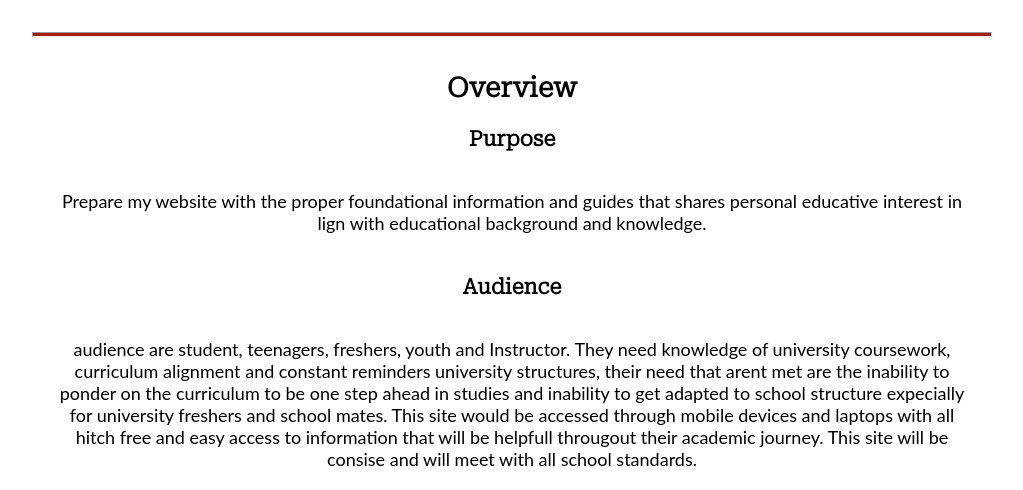
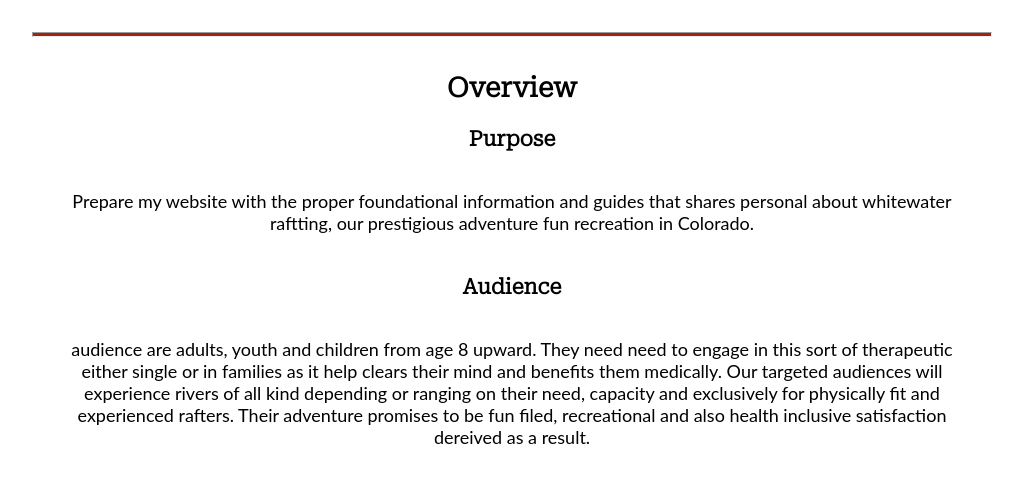
Before and after one commit to Nathan-Sheyi/WDD-130, a plain HTML site: page wwr/site-plan-rafting.html in a window 1280 px wide. Shown: the part 310-800 px from the top of the page, without its empty margins (128-1151 px from the left). Drawn offline with Linux system fonts and the light colour scheme.

Commit message:
plan added

```diff
--- a/wwr/site-plan-rafting.html
+++ b/wwr/site-plan-rafting.html
@@ -20,11 +20,11 @@
     <hr />
     <h2>Overview</h2>
     <h3>Purpose</h3>
-    <p>Prepare my website with the proper foundational information and guides that shares personal educative interest in lign with educational background and knowledge.</p>
+    <p>Prepare my website with the proper foundational information and guides that shares personal about whitewater raftting, our prestigious adventure fun recreation in Colorado.</p>
     <!-- change this -->
 
     <h3>Audience</h3>
-    <p>audience are student, teenagers, freshers, youth and Instructor. They need knowledge of university coursework, curriculum alignment and constant reminders university structures, their need that arent met are the inability to ponder on the curriculum to be one step ahead in studies and inability to get adapted to school structure expecially for university freshers and school mates. This site would be accessed through mobile devices and laptops with all hitch free and easy access to information that will be helpfull througout their academic journey. This site will be  consise and will meet with all school standards.</p>
+    <p>audience are adults, youth and children from age 8 upward. They need need to engage in this sort of therapeutic either single or in families as it help clears their mind and benefits them medically.  Our targeted audiences will experience rivers of all kind depending or ranging on their need, capacity and exclusively for physically fit and experienced rafters. Their adventure promises to be fun filed, recreational and also health inclusive satisfaction dereived as a result.  </p>
     <!-- change this -->
 
     <hr />
```
